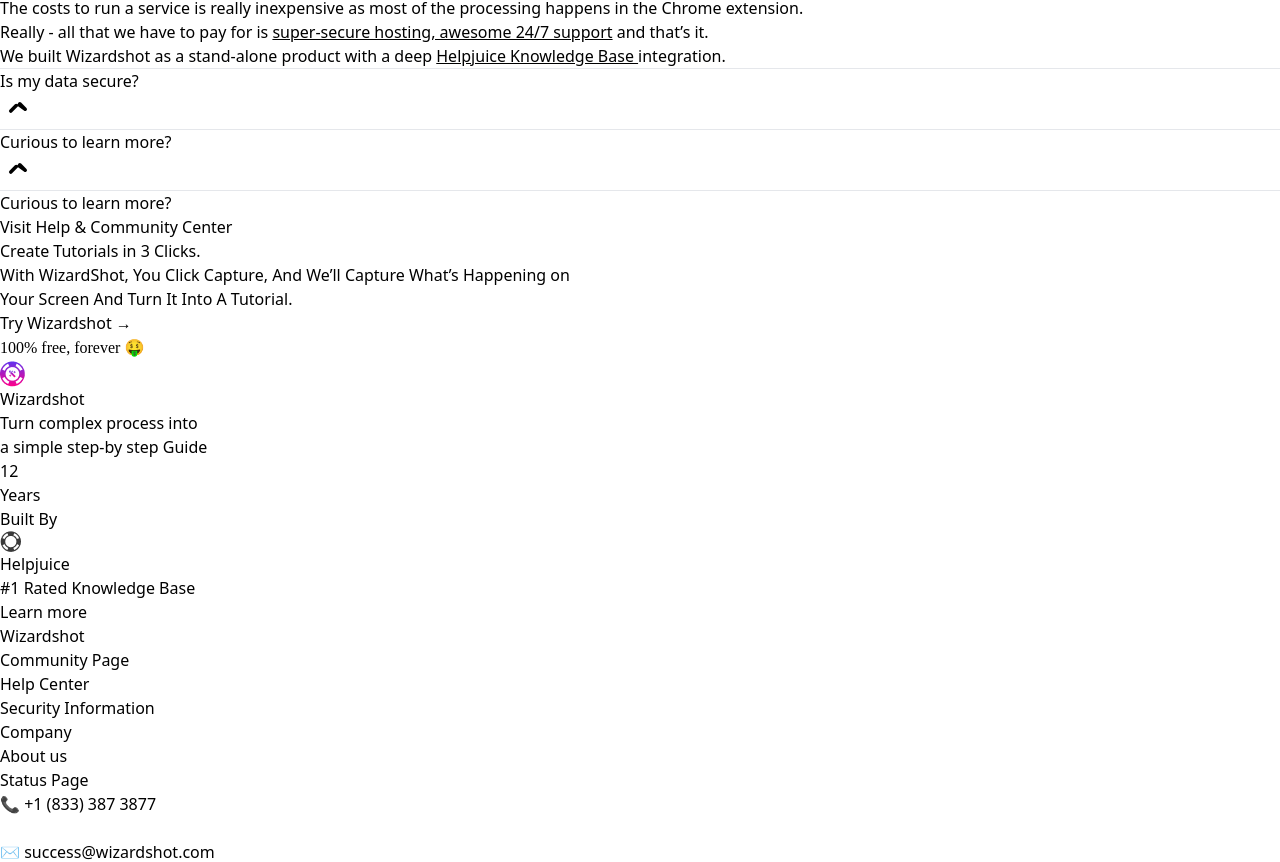
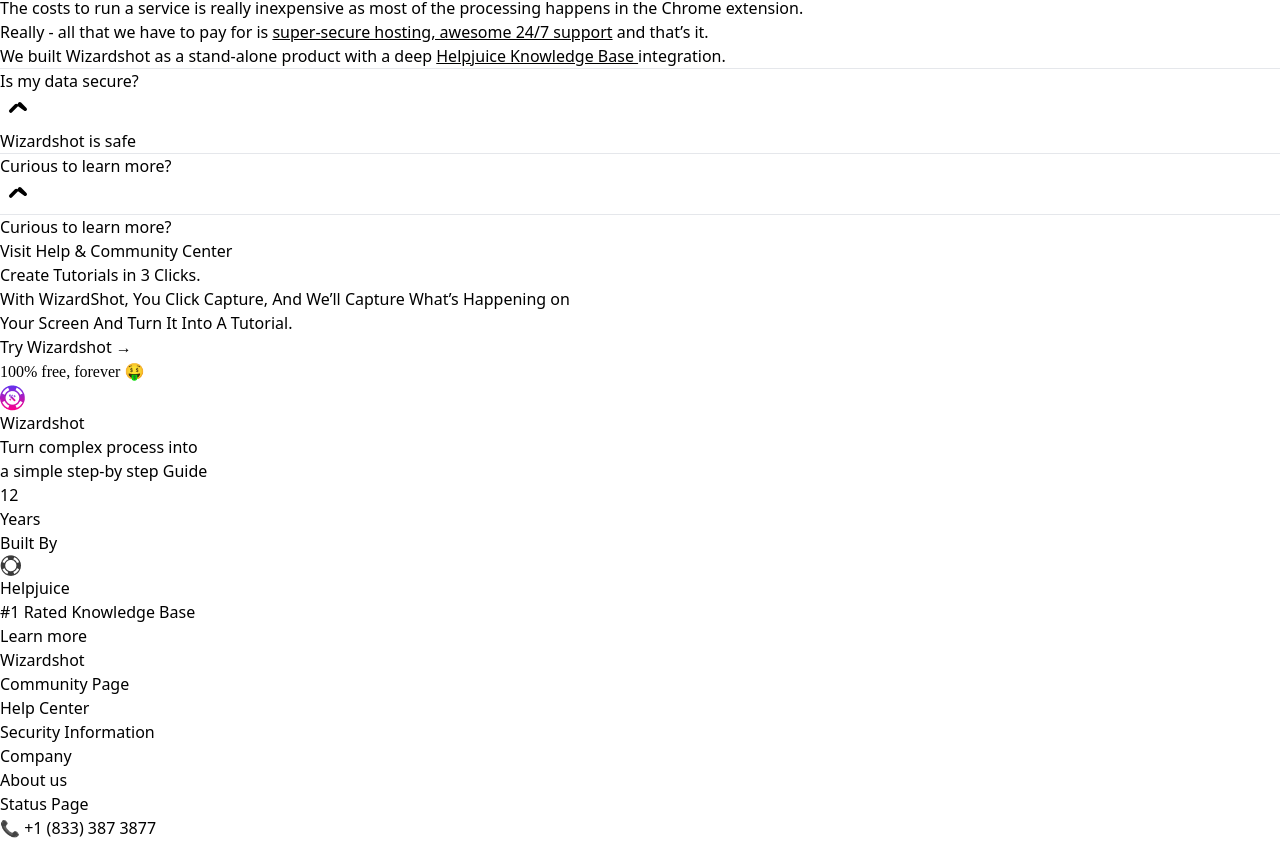
Before and after one commit to MICHAELKITH/Test, a React (Vite) app in the folder wizard/: page / in a window 1280 px wide. Shown: the part 3858-4720 px from the top of the page. Built offline with nearby package versions, Linux system fonts and the light colour scheme.

Commit message:
Add all changes for font

```diff
--- a/wizard/src/assets/components/Accordion.jsx
+++ b/wizard/src/assets/components/Accordion.jsx
@@ -36,7 +36,7 @@
             : "grid-rows-[0fr] opacity-0"
         }`}
       >
-        <div className="overflow-hidden">{answer}</div>
+        <div className="overflow-hidden md:text-xl">{answer}</div>
         <hr className="font-normal py-2" />
       </div>
     </div>
--- a/wizard/src/assets/components/FAQ.jsx
+++ b/wizard/src/assets/components/FAQ.jsx
@@ -17,7 +17,7 @@
       ].map((answer, index) => (
         <p
           key={index}
-          className={`text-base leading-6 ${
+          className={` md:text-xl leading-6 gap-3 ${
             index > 1 ? "mt-2 font-semibold" : ""
           }`}
         >
@@ -29,6 +29,7 @@
 
     {
       title: "Is my data secure?",
+      answer:["Wizardshot is safe"]
     },
 
     {
```
